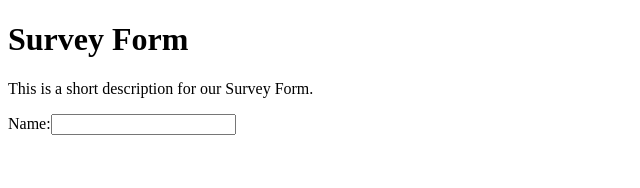
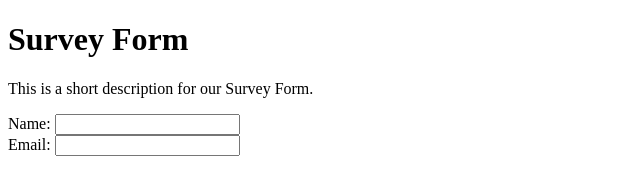
Before and after one commit to men32z/survey-form, a plain HTML site: page index.html in a window 1280 px wide. Shown: the whole page, without its empty margins (0-640 px from the left). Drawn offline with Linux system fonts and the light colour scheme.

Commit message:
steps 5 and 6

```diff
--- a/index.html
+++ b/index.html
@@ -16,7 +16,8 @@
     </p>
 
     <form id="survey-form">
-      <label>Name:</label><input type="text" id="name"><br/>
+      <label>Name: </label><input type="text" id="name"><br/>
+      <label>Email: </label> <input type="email" id="email">
     </form>
     <script  src="js/index.js"></script>
   </body>
```
